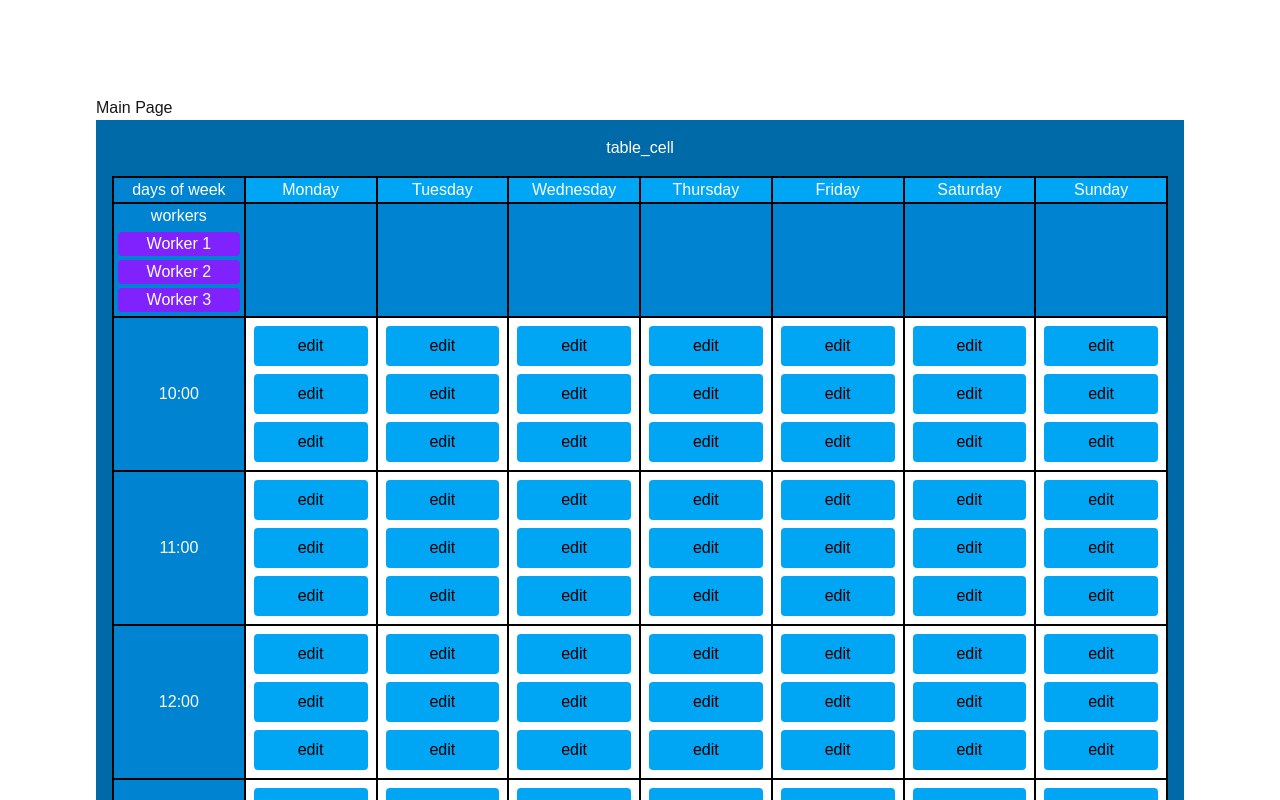
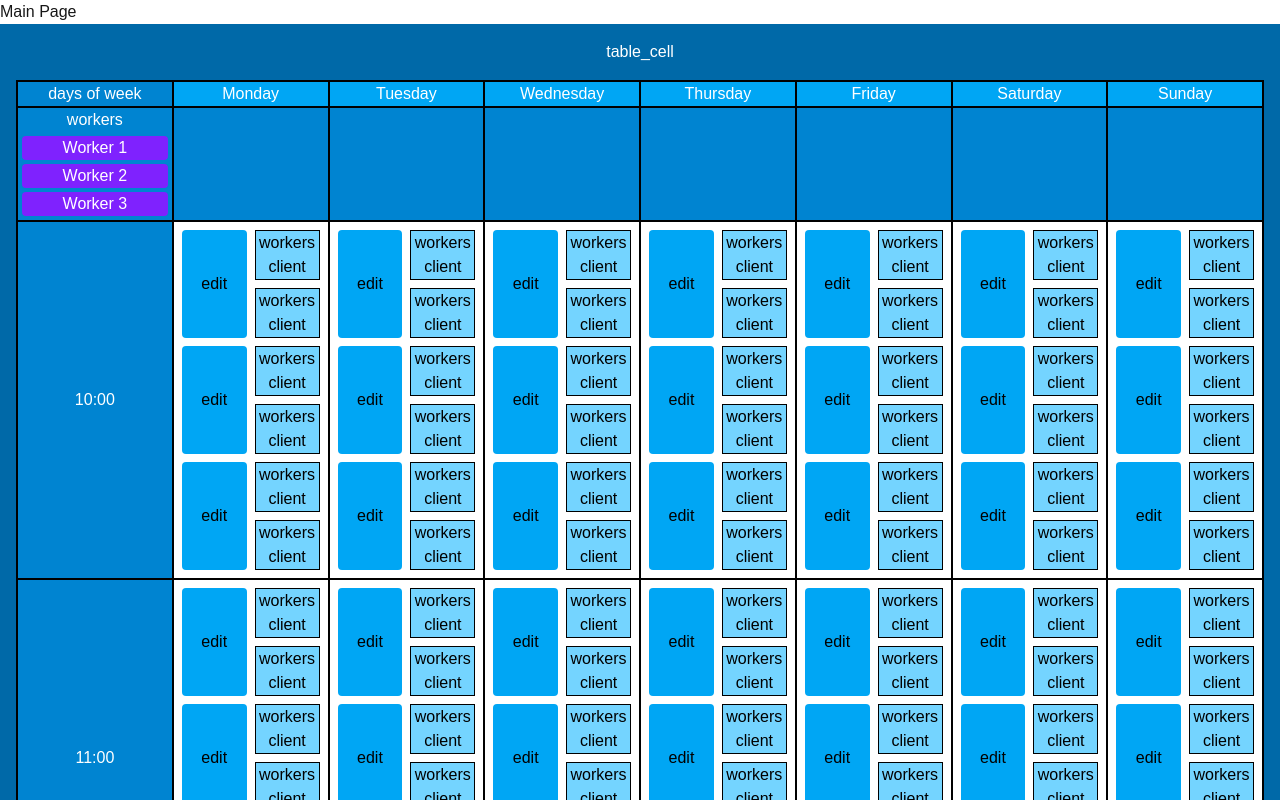
Before and after one commit to LilithStd/work_schedule, a Next.js app: page / in a window 1280 px wide. Shown: the top 800 px of the page. Built offline with nearby package versions, Linux system fonts and the light colour scheme.

Commit message:
update mark up for cells (workers and clients)

```diff
--- a/src/app/page.tsx
+++ b/src/app/page.tsx
@@ -2,7 +2,7 @@ import TableCell from "@/components/tableCell";
 
 export default function Main() {
   return (
-    <main className="align-center flex min-h-screen flex-col p-24">
+    <main className="align-center flex min-h-screen w-full flex-col">
       <div>Main Page</div>
       <TableCell />
     </main>
--- a/src/components/cell.tsx
+++ b/src/components/cell.tsx
@@ -33,12 +33,22 @@ export default function Cell({ id }: CellProps) {
 
     return (
         <div className="m-2">
-            <button
-                className={` w-full h-10  rounded-sm ${isOpen ? 'bg-fuchsia-600' : tempClientName.length > 0 ? 'bg-emerald-500 hover:bg-emerald-200' : 'bg-sky-500 hover:bg-sky-700'}`}
-                onClick={handleOpenModal}
-            >
-                <Client name={tempClientName} />
-            </button>
+            <div className="flex gap-2">
+                <button
+                    className={`w-1/2 row-start-1 row-end-2  rounded-sm ${isOpen ? 'bg-fuchsia-600' : tempClientName.length > 0 ? 'bg-emerald-500 hover:bg-emerald-200' : 'bg-sky-500 hover:bg-sky-700'}`}
+                    onClick={handleOpenModal}
+                >
+                    <Client name={tempClientName} />
+                </button>
+                <div className="w-1/2 flex flex-col gap-2">
+                    {Array.from({ length: 2 }).map((_, idx) => (
+                        <div key={idx} className="flex items-center justify-center border border-black bg-sky-300">
+                            <p>workers client</p>
+                        </div>
+                    ))}
+                </div>
+            </div>
+
             <ModalWindow
                 isOpen={isOpen}
                 clientName={tempClientName}
--- a/src/components/workersList.tsx
+++ b/src/components/workersList.tsx
@@ -51,7 +51,7 @@ export default function WorkersList() {
                 >
 
                     {workerListByDay[index].workers?.map((workerId) => (
-                        <p key={workerId.id}>{workerId.id}</p>
+                        <p key={workerId.id}>{workerId.name}</p>
                     ))}
                 </div>
             ))}
```
Also changed, not shown: src/components/tableCell.tsx (+0 -20 lines).
